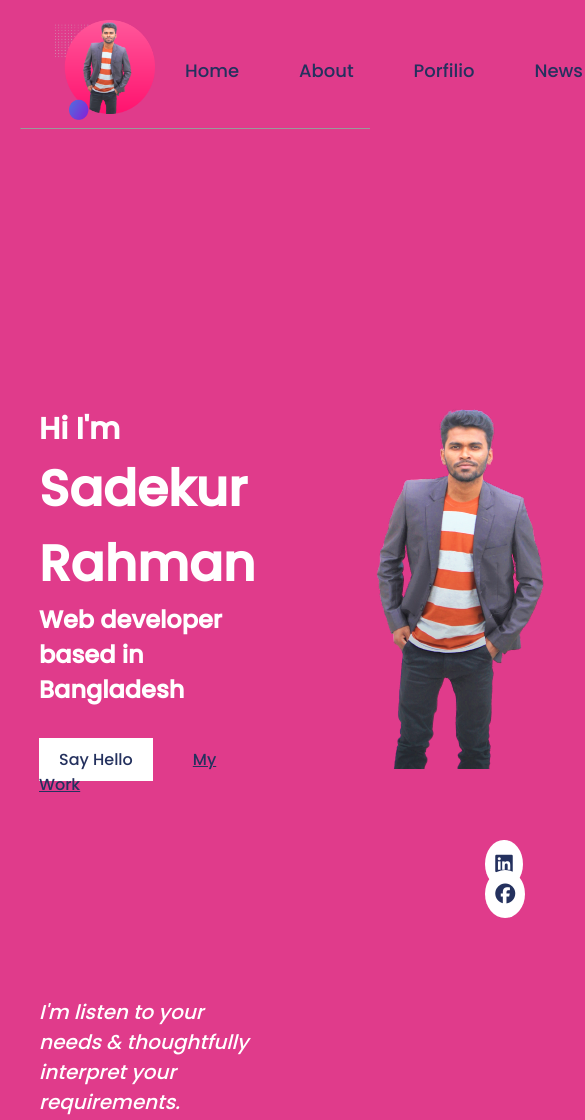
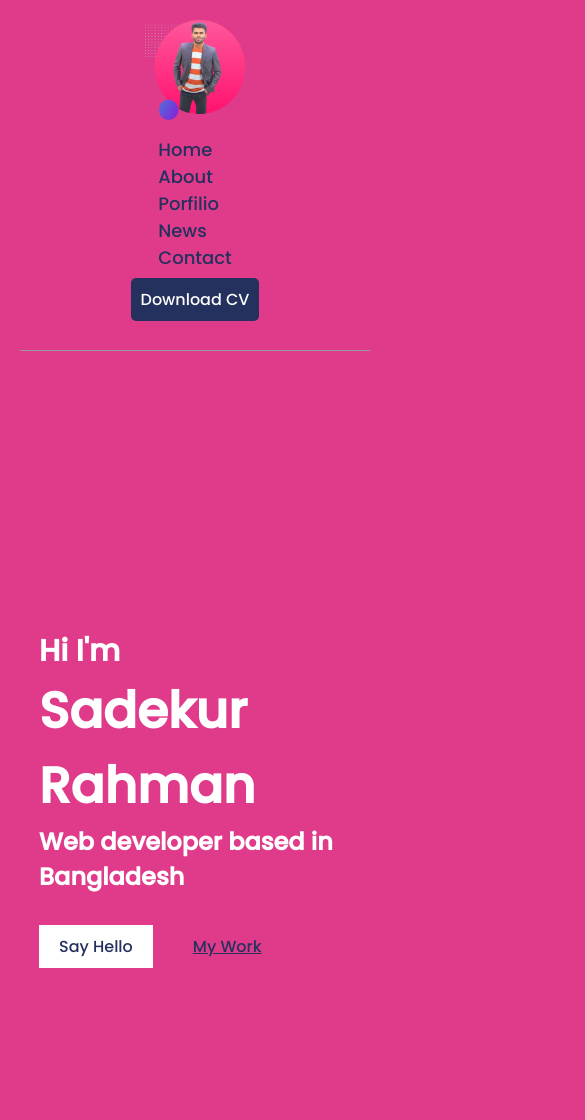
Before and after one commit to SadekurNiloy/portfolio-responsive-website, a plain HTML site: page index.html in a window 390 px wide. Shown: the top 1120 px of the page, 585 px wide, since content can reach past the window. Drawn offline with Linux system fonts and the light colour scheme.

Commit message:
media queries added

```diff
--- a/styles/style.css
+++ b/styles/style.css
@@ -120,3 +120,34 @@ p.para {
     padding: 10px;
     border-radius: 50%;
 }
+
+/* Media Queries  */
+@media screen and (max-width: 1200px) {
+    .main-menu {
+        flex-direction: column;
+        align-items: center;
+    }
+    .main-content {
+        flex-direction: column;
+    }
+    .networking {
+        flex-direction: row;
+    }
+    .cv-menu {
+        margin-bottom: 30px;
+    }
+}
+@media screen and (max-width: 768px) {
+    .menu ul {
+        flex-direction: column;
+    }
+    .cv-menu {
+        margin-bottom: 30px;
+    }
+    .content-image img {
+        justify-content: left;
+    }
+    .networking {
+        margin: 0 ;
+    }
+}
```
